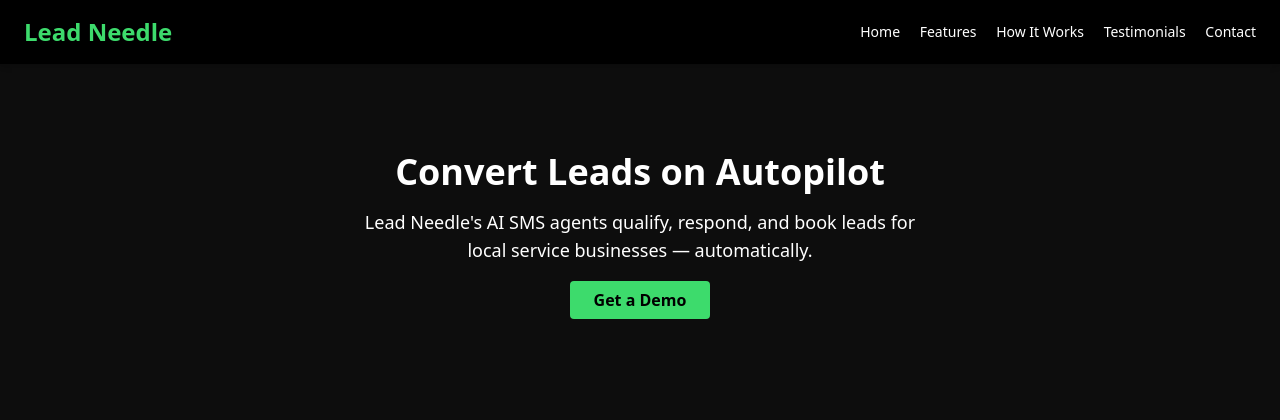
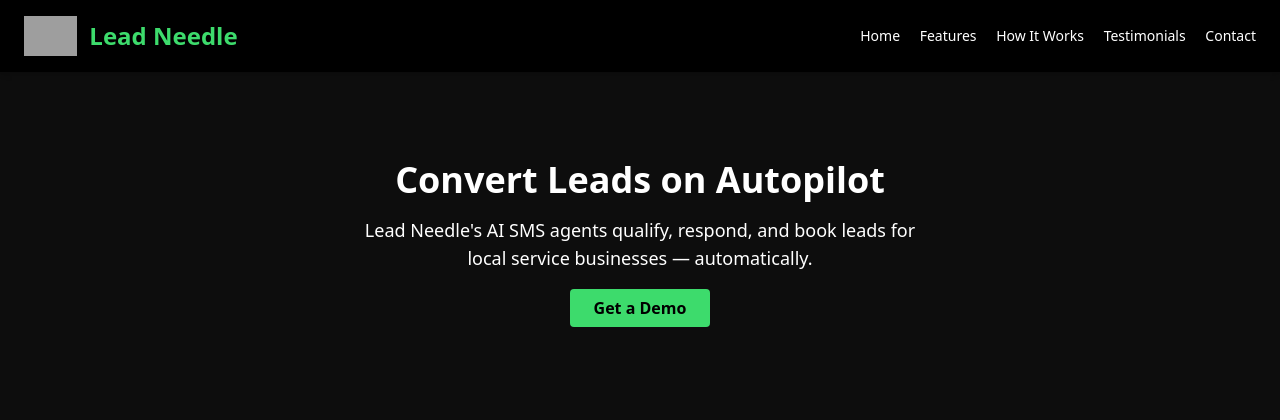
Before and after one commit to LeadNeedle/leadneedle-ai-agent, a Python web app: template templates/index.html in a window 1280 px wide. Shown: the top 420 px of the page. Run offline with Jinja, Linux system fonts and the light colour scheme; the template is opened without the code that fills it, so the values that code supplies are empty; some libraries are stand-ins or nearby versions; grey boxes are pictures that could not be loaded.

Commit message:
Integrated logo into header

```diff
--- a/templates/index.html
+++ b/templates/index.html
@@ -7,11 +7,24 @@
   <link rel="icon" href="/static/favicon.ico">
   <title>Lead Needle</title>
   <script src="https://cdn.tailwindcss.com"></script>
-  <script>tailwind.config = { theme: { extend: { colors: { brand: '#3DDB6C' } } } }</script>
+  <script>
+    tailwind.config = {
+      theme: {
+        extend: {
+          colors: {
+            brand: '#3DDB6C'
+          }
+        }
+      }
+    }
+  </script>
 </head>
 <body class="bg-[#0D0D0D] text-white font-sans">
   <header class="bg-black py-4 px-6 flex justify-between items-center shadow-md sticky top-0 z-10">
+    <div class="flex items-center space-x-3">
+      <img src="/static/logo.png" alt="Lead Needle Logo" class="h-10 w-auto">
       <h1 class="text-2xl font-bold text-brand">Lead Needle</h1>
+    </div>
     <nav class="space-x-4 text-sm">
       <a href='/' class='hover:text-brand'>Home</a>
       <a href='/features' class='hover:text-brand'>Features</a>
```
Also changed, not shown: .gitdoc.json (added), README.md, static/leadneedlelogo.png (added), website.py (renamed from app.py). Lines whose indentation alone changed are shown as unchanged.
